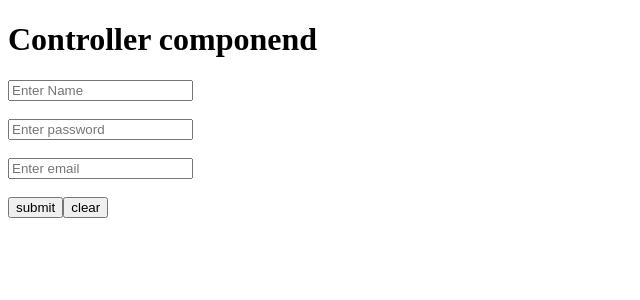
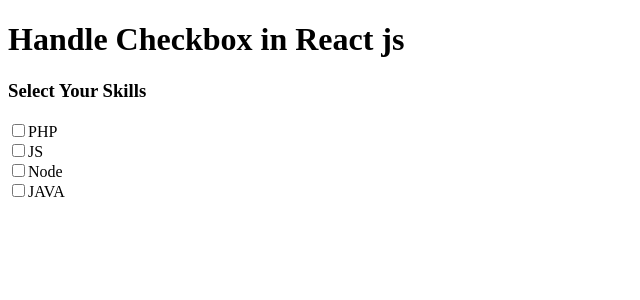
Before and after one commit to mukesh-raika/React, a React (Vite) app: page / in a window 1280 px wide. Shown: the top 300 px of the page, without its empty margins (0-640 px from the left). Built offline with nearby package versions, Linux system fonts and the light colour scheme.

Commit message:
Checkbox handle

```diff
--- a/src/App.jsx
+++ b/src/App.jsx
@@ -1,31 +1,12 @@
-import { useState } from "react"
-import { ssrExportNameKey } from "vite/module-runner";
+import Checkbox from "./Checkbox ";
 
-function App() {
-  const [name,setName]=useState('');
-  const [password,setPassword]=useState('');
-  const [email,setEmail]=useState('');
-  return(
-    <div>
-      <h1>Controller componend</h1>
-    <from action=""method="get">
-      <input type="text"value={name} onChange={(event)=>setName(event.target.value)}  placeholder="Enter Name" />
-      <br/> <br />
-       <input type="password" value={password} onChange={(event)=>setPassword(event.target.value)} placeholder="Enter password" />
-      <br/> <br />
-       <input type="text"value={email} onChange={(event)=>setEmail(event.target.value)} placeholder="Enter email" />
-      <br/> <br />
-      <button>submit</button>
+function App(){
+     return(
+        <div>
+          <h1>Handle Checkbox in React js </h1>
+          <Checkbox />
+        </div>
+     )
+}
 
-      <button onClick={()=>{setEmail('');setName('');setPassword('')}}>clear</button>
-
-
-
-      <h3>{name}</h3>
-      <h3>{password}</h3>
-      <h3>{email}</h3>
-    </from>
-    </div>
-  )
-}
-export default App
+export default App;
--- /dev/null
+++ b/src/Checkbox .jsx
@@ -0,0 +1,38 @@
+import { useState } from "react";
+
+
+
+
+function Checkbox(){
+    const [chakbox,setCheckbox]=useState([]);
+    const handleCheckbox=(event)=>{
+     console.log(event.target.value,event.target.checked);
+     if(event.target.checked){
+      setCheckbox([...chakbox, event.target.value])
+     }else {
+    setCheckbox(chakbox.filter((item) => item !== event.target.value));
+}
+
+    }
+    return(
+        <div>
+            <h3>Select Your Skills</h3>
+            <input onChange={handleCheckbox} type="checkbox" id="php" value="php"/>
+            <label htmlFor="php">PHP</label>
+             <br />
+            <input onChange={handleCheckbox} type="checkbox" id="js" value="js" />
+            <label  htmlFor="js">JS</label>
+            <br />
+            <input onChange={handleCheckbox} type="checkbox" id="node" value="node" />
+            <label htmlFor="node">Node</label>
+            <br />
+            <input onChange={handleCheckbox} type="checkbox" id="java" value="java" />
+            <label htmlFor="java">JAVA</label>
+
+            <h1>{chakbox.toString()}</h1>
+        </div>
+
+
+    )
+}
+export default Checkbox;
```
